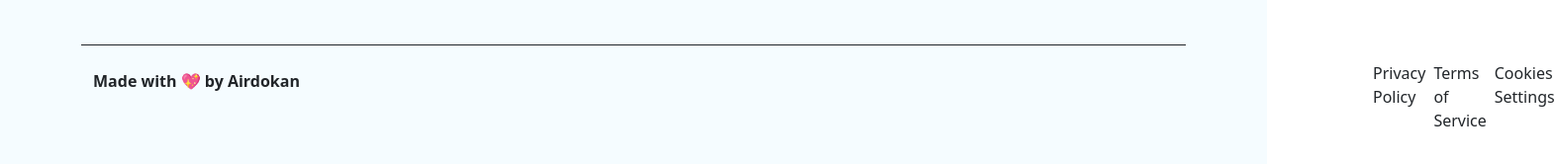
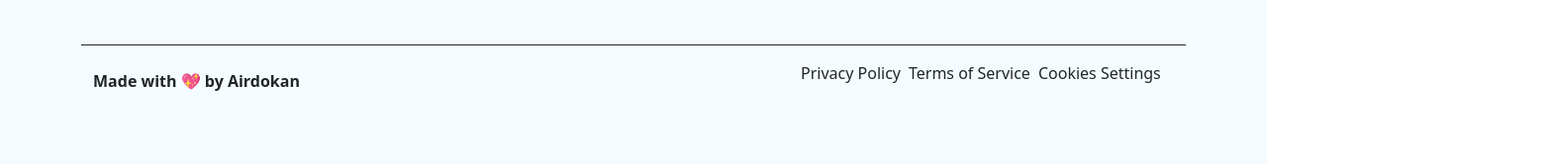
Before and after one commit to daw2-pereira23/Practica2-CarlosM9, a website built with Vite: page index.html in a window 1280 px wide. Shown: the part 4487-4653 px from the top of the page at 99% size, 1571 px wide, since content can reach past the window. Built offline with nearby package versions, Linux system fonts and the light colour scheme.

Commit message:
Update index.html

```diff
--- a/index.html
+++ b/index.html
@@ -363,7 +363,7 @@
               <p class="fs-7 mt-4 fw-bold ps-0">Made with 💖 by Airdokan</p>
           </div>
           <div class="col-6 w-75 fs-7 mt-3 container-fluid">
-            <ul class="d-flex list-unstyled" style="margin-left: 1000px">
+            <ul class="d-flex list-unstyled"  style="margin-left: 430px;>
               <li class="ms-2">Privacy Policy</li>
               <li class="ms-2">Terms of Service</li>
               <li class="ms-2">Cookies Settings</li>
```
